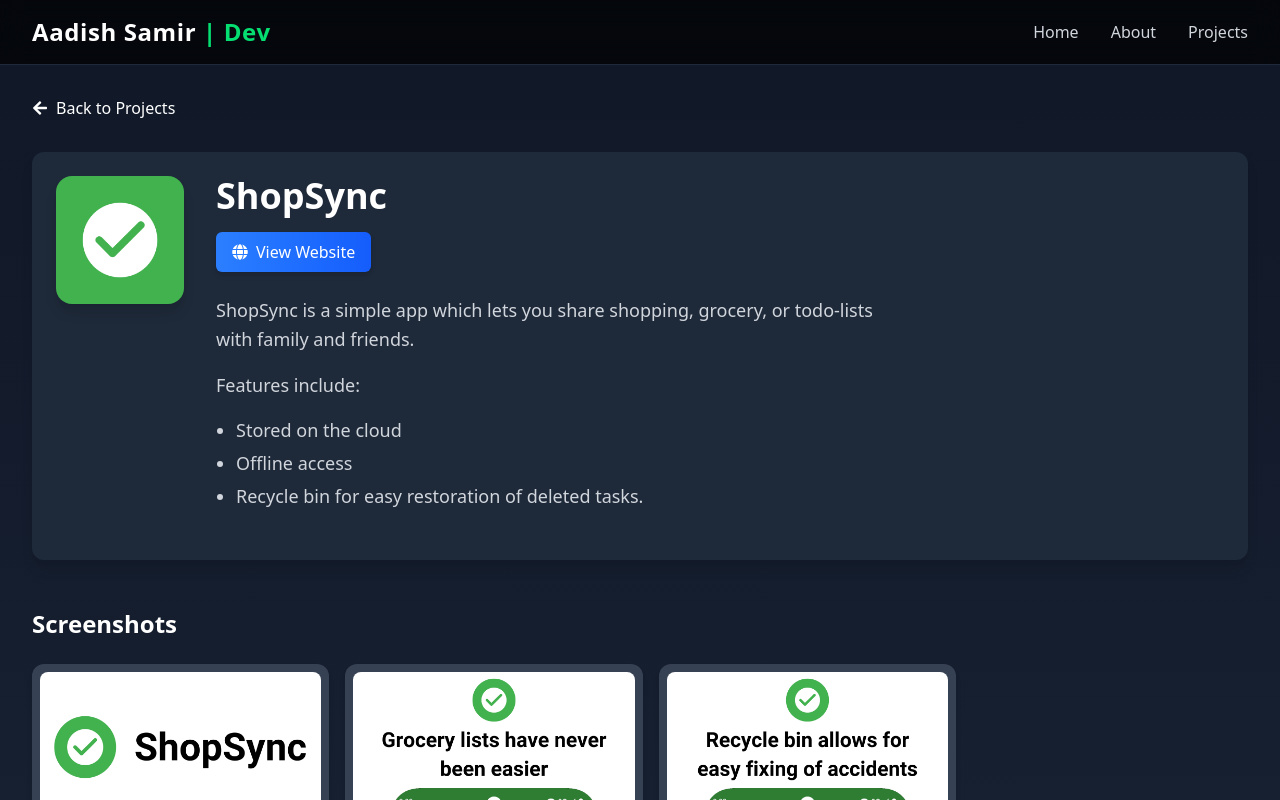
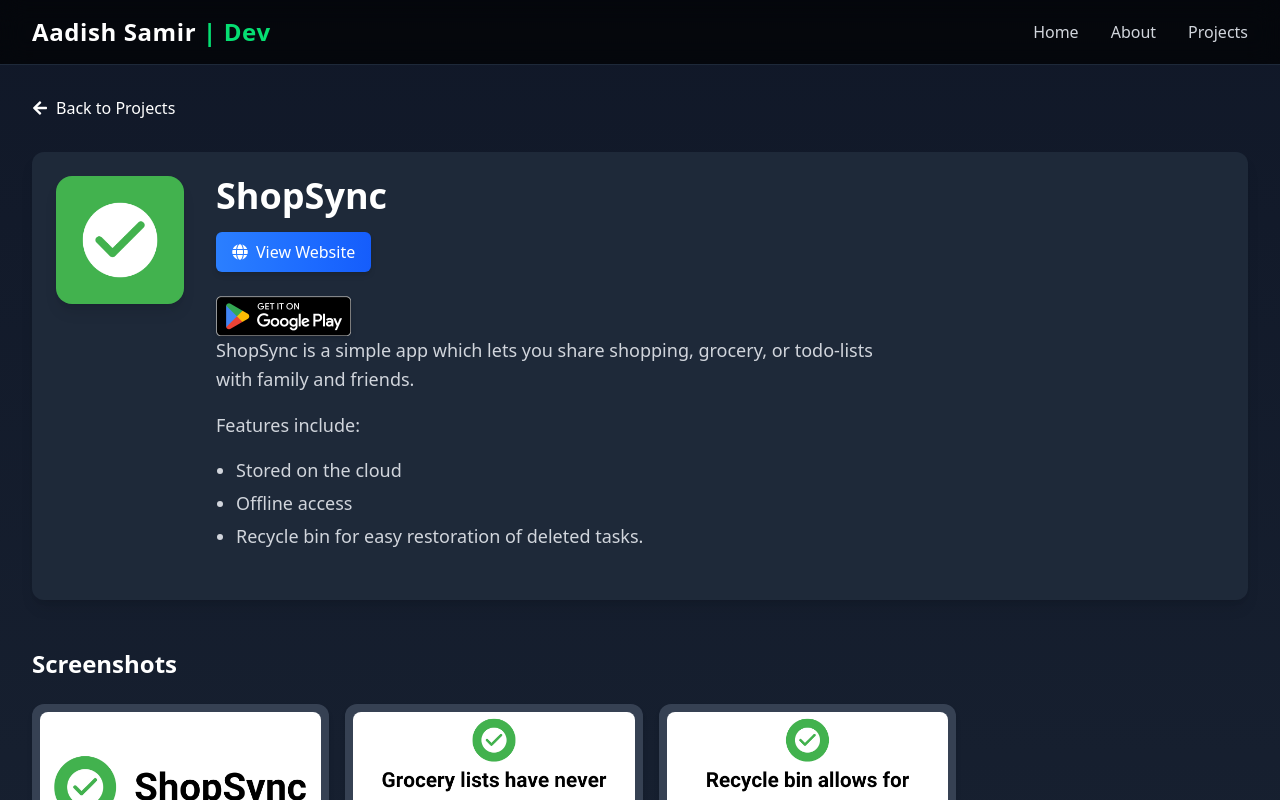
Before and after one commit to aadishsamir123/aadishsamir, a React (Vite) app: page /projects/shopsync in a window 1280 px wide. Shown: the top 800 px of the page. Built offline with nearby package versions, Linux system fonts and the light colour scheme.

Commit message:
added shopsync playstore link

```diff
--- a/src/App.jsx
+++ b/src/App.jsx
@@ -253,7 +253,7 @@ const Projects = () => (
                 icon="/assets/appicons/shopsync.png"
                 links={{
                     web: {url: 'https://as-shopsync.pages.dev'},
-                    playStore: {comingSoon: true},
+                    playStore: {url: 'https://play.google.com/store/apps/details?id=com.aadishsamir.shopsync'},
                     github: {url: 'https://github.com/aadishsamir123/asdev-shopsync'},
                     project_page: {url: 'shopsync'},
                 }}
--- a/src/projects/ShopSync.jsx
+++ b/src/projects/ShopSync.jsx
@@ -59,15 +59,15 @@ const ShopSync = () => {
 
                     <br />
 
-                    {/*<motion.img*/}
-                    {/*    initial={{opacity: 0}}*/}
-                    {/*    animate={{opacity: 1}}*/}
-                    {/*    transition={{delay: 0.4}}*/}
-                    {/*    src="/assets/google-play-badge.png"*/}
-                    {/*    alt="Get it on Google Play"*/}
-                    {/*    className="h-[40px] cursor-pointer hover:opacity-80 transition-opacity shadow-md"*/}
-                    {/*    onClick={() => window.open('https://play.google.com/store/apps/details?id=com.aadishsamir.shopsync', '_blank')}*/}
-                    {/*/>*/}
+                    <motion.img
+                        initial={{opacity: 0}}
+                        animate={{opacity: 1}}
+                        transition={{delay: 0.4}}
+                        src="/assets/google-play-badge.png"
+                        alt="Get it on Google Play"
+                        className="h-[40px] cursor-pointer hover:opacity-80 transition-opacity shadow-md"
+                        onClick={() => window.open('https://play.google.com/store/apps/details?id=com.aadishsamir.shopsync', '_blank')}
+                    />
 
                     <motion.p
                         layoutId="card-description-shopsync"
```
